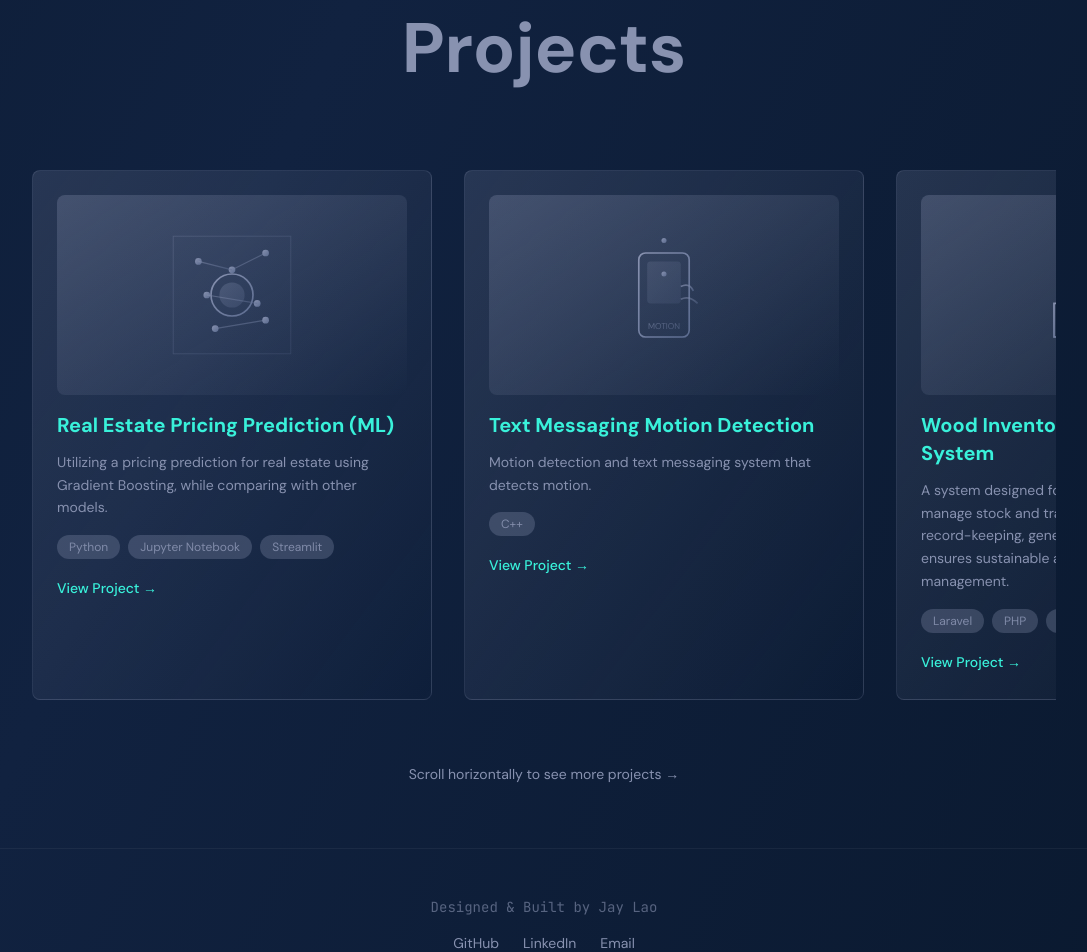
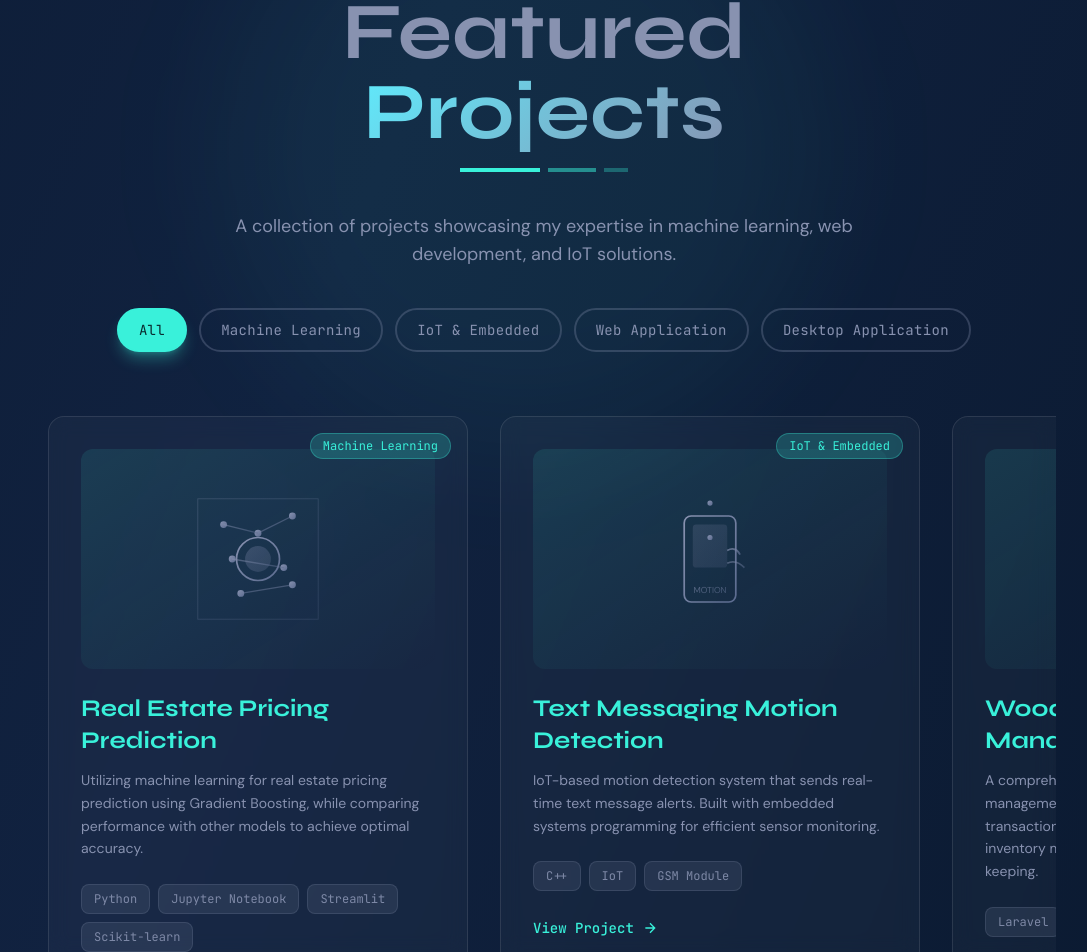
Before and after one commit to JayLao27/m-portfolio, a React (Vite) app: page / in a window 1280 px wide. Shown: the part 1844-2796 px from the top of the page, without its empty margins (96-1183 px from the left). Built offline with nearby package versions, Linux system fonts and the light colour scheme.

Commit message:
feat: enhance Projects component with category filtering, improved layout, and scroll functionality

```diff
--- a/src/components/section/projects.tsx
+++ b/src/components/section/projects.tsx
@@ -1,4 +1,4 @@
-import React from 'react'
+import React, { useRef, useEffect, useState } from 'react'
 import { MLIcon, MotionIcon, InventoryIcon, AudioIcon } from '../ProjectIcons'
 
 interface Project {
@@ -7,94 +7,202 @@ interface Project {
   description: string
   technologies: string[]
   link?: string
+  category: string
 }
 
 const projectsData: Project[] = [
   {
     id: 1,
-    title: 'Real Estate Pricing Prediction (ML)',
-    description: 'Utilizing a pricing prediction for real estate using Gradient Boosting, while comparing with other models.',
-    technologies: ['Python', 'Jupyter Notebook', 'Streamlit'],
-    link: 'https://github.com/JayLao27/realestate-pricing-prediction'
+    title: 'Real Estate Pricing Prediction',
+    description: 'Utilizing machine learning for real estate pricing prediction using Gradient Boosting, while comparing performance with other models to achieve optimal accuracy.',
+    technologies: ['Python', 'Jupyter Notebook', 'Streamlit', 'Scikit-learn'],
+    link: 'https://github.com/JayLao27/realestate-pricing-prediction',
+    category: 'Machine Learning'
   },
   {
     id: 2,
     title: 'Text Messaging Motion Detection',
-    description: 'Motion detection and text messaging system that detects motion.',
-    technologies: ['C++'],
-    link: 'https://github.com/JayLao27/PirMotion-GSMSim800L'
+    description: 'IoT-based motion detection system that sends real-time text message alerts. Built with embedded systems programming for efficient sensor monitoring.',
+    technologies: ['C++', 'IoT', 'GSM Module'],
+    link: 'https://github.com/JayLao27/PirMotion-GSMSim800L',
+    category: 'IoT & Embedded'
   },
   {
     id: 3,
     title: 'Wood Inventory Management System',
-    description: 'A system designed for RM companies to efficiently manage stock and transactions. It provides accurate record-keeping, generates detailed reports, and ensures sustainable and organized inventory management.',
-    technologies: ['Laravel', 'PHP', 'MySQL'],
-    link: 'https://github.com/JayLao27/wood-inventory-management'
+    description: 'A comprehensive system designed for resource management companies to efficiently track stock and transactions. Features detailed reporting, sustainable inventory management, and organized record-keeping.',
+    technologies: ['Laravel', 'PHP', 'MySQL', 'Bootstrap'],
+    link: 'https://github.com/JayLao27/wood-inventory-management',
+    category: 'Web Application'
   },
   {
     id: 4,
-    title: 'Audio Library',
-    description: 'A platform where users can browse, purchase, and stream music from artists. It allows users to create and manage playlists, add tracks to their collection, and explore a personal music library.',
+    title: 'Audio Library Platform',
+    description: 'A feature-rich music platform where users can browse, purchase, and stream music from artists. Includes playlist management, personal library features, and seamless audio playback.',
     technologies: ['Java', 'JavaFX', 'CSS', 'MySQL'],
-    link: '#'
+    link: '#',
+    category: 'Desktop Application'
   }
 ]
 
 export const Projects: React.FC<{ isDarkMode: boolean }> = ({ isDarkMode }) => {
+  const scrollContainerRef = useRef<HTMLDivElement>(null)
+  const [activeFilter, setActiveFilter] = useState('All')
+  const categories = ['All', 'Machine Learning', 'IoT & Embedded', 'Web Application', 'Desktop Application']
+
+  const filteredProjects = activeFilter === 'All'
+    ? projectsData
+    : projectsData.filter(p => p.category === activeFilter)
+
+  useEffect(() => {
+    const container = scrollContainerRef.current
+    if (!container) return
+
+    const handleWheel = (e: WheelEvent) => {
+      if (e.deltaY !== 0) {
+        e.preventDefault()
+        container.scrollLeft += e.deltaY
+      }
+    }
+
+    container.addEventListener('wheel', handleWheel)
+    return () => container.removeEventListener('wheel', handleWheel)
+  }, [])
+
   return (
     <section
       id="projects"
-      className="min-h-screen pt-32 px-[10%] pb-16 max-w-[1600px] mx-auto max-xl:px-[5%] max-md:pt-24 max-md:px-[5%] max-md:pb-12 relative"
+      className="min-h-screen pt-32 px-[10%] pb-20 max-w-[1600px] mx-auto max-xl:px-[5%] max-md:pt-24 max-md:px-[5%] max-md:pb-16 relative overflow-hidden"
     >
-      <div className="mb-16">
-        <h2
-          className={`${isDarkMode ? 'text-tagline-text' : 'text-[#E1E8FF]'} text-[70px] font-[SF Compact] font-semibold mb-8 text-center max-md:text-[2.5rem]`}
-        >
-          Projects
-        </h2>
+      {/* Background Elements */}
+      <div className="absolute inset-0 pointer-events-none overflow-hidden">
+        <div className={`absolute top-0 left-1/4 w-[600px] h-[600px] rounded-full blur-3xl ${isDarkMode ? 'bg-highlight/5' : 'bg-[#1DD0A7]/5'} animate-float`} style={{ animationDelay: '1s' }}></div>
       </div>
 
-      {/* Scrollable Container */}
-      <div className="overflow-x-auto pb-8">
-        <div className="flex gap-8 min-w-max">
-          {projectsData.map((project) => (
+      {/* Header */}
+      <div className="mb-16 text-center relative z-10">
+        <div className="inline-block">
+          <div className="relative">
+            <h2
+              className={`font-['Syne'] ${isDarkMode ? 'text-tagline-text' : 'text-[#E1E8FF]'} text-[5rem] font-bold mb-4 max-md:text-[3.5rem] leading-none`}
+            >
+              Featured
+              <span className="block text-gradient">Projects</span>
+            </h2>
+            <div className="flex justify-center gap-2 mt-4">
+              <div className="w-20 h-1 bg-highlight"></div>
+              <div className="w-12 h-1 bg-highlight/50"></div>
+              <div className="w-6 h-1 bg-highlight/30"></div>
+            </div>
+          </div>
+        </div>
+
+        <p className={`mt-8 text-lg font-['DM_Sans'] ${isDarkMode ? 'text-body-text' : 'text-white/80'} max-w-2xl mx-auto`}>
+          A collection of projects showcasing my expertise in machine learning, web development, and IoT solutions.
+        </p>
+
+        {/* Category Filters */}
+        <div className="flex flex-wrap justify-center gap-3 mt-10">
+          {categories.map((category) => (
+            <button
+              key={category}
+              onClick={() => setActiveFilter(category)}
+              className={`px-5 py-2.5 rounded-full font-['JetBrains_Mono'] text-sm tracking-wide transition-all duration-300 ${
+                activeFilter === category
+                  ? isDarkMode
+                    ? 'bg-highlight text-dark-bg border-2 border-highlight shadow-lg shadow-highlight/30'
+                    : 'bg-[#1DD0A7] text-white border-2 border-[#1DD0A7] shadow-lg shadow-[#1DD0A7]/30'
+                  : isDarkMode
+                    ? 'bg-transparent text-nav-text border-2 border-nav-text/30 hover:border-highlight hover:text-highlight'
+                    : 'bg-transparent text-white border-2 border-white/30 hover:border-[#1DD0A7] hover:text-[#1DD0A7]'
+              } hover:scale-105`}
+            >
+              {category}
+            </button>
+          ))}
+        </div>
+      </div>
+
+      {/* Projects Grid/Scroll Container */}
+      <div
+        ref={scrollContainerRef}
+        className="overflow-x-auto pb-8 scrollbar-hide relative z-10"
+        style={{
+          scrollbarWidth: 'none',
+          msOverflowStyle: 'none'
+        }}
+      >
+        <div className="flex gap-8 min-w-max px-4">
+          {filteredProjects.map((project, index) => (
             <div
               key={project.id}
-              className={`flex-shrink-0 w-[400px] p-6 rounded-lg transition-all duration-300 hover:shadow-lg ${
+              className={`perspective-card flex-shrink-0 w-[420px] p-8 rounded-2xl transition-all duration-500 group relative overflow-hidden ${
                 isDarkMode
-                  ? 'bg-gradient-to-br from-[rgba(136,146,176,0.2)] to-transparent border border-[rgba(136,146,176,0.2)] hover:border-[rgba(136,146,176,0.5)]'
-                  : 'bg-gradient-to-br from-[rgba(10,43,47,0.1)] to-transparent border border-[rgba(10,43,47,0.1)] hover:border-[rgba(10,43,47,0.3)]'
+                  ? 'glass-effect hover:bg-white/5'
+                  : 'bg-gradient-to-br from-white/10 to-transparent border border-white/20 hover:bg-white/15'
               }`}
+              style={{
+                animation: `fadeInUp 0.6s cubic-bezier(0.16, 1, 0.3, 1) forwards`,
+                animationDelay: `${index * 0.1}s`,
+                opacity: 0
+              }}
             >
+              {/* Gradient overlay on hover */}
+              <div className={`absolute inset-0 opacity-0 group-hover:opacity-100 transition-opacity duration-500 ${
+                isDarkMode
+                  ? 'bg-gradient-to-br from-highlight/10 to-transparent'
+                  : 'bg-gradient-to-br from-[#1DD0A7]/10 to-transparent'
+              }`}></div>
+
+              {/* Category Badge */}
+              <div className={`absolute top-4 right-4 px-3 py-1 rounded-full text-xs font-['JetBrains_Mono'] ${
+                isDarkMode
+                  ? 'bg-highlight/20 text-highlight border border-highlight/30'
+                  : 'bg-[#1DD0A7]/20 text-[#1DD0A7] border border-[#1DD0A7]/30'
+              }`}>
+                {project.category}
+              </div>
+
               {/* Project Icon */}
-              <div className="w-full h-[200px] rounded-lg mb-4 bg-gradient-to-br from-[rgba(136,146,176,0.3)] to-transparent overflow-hidden flex items-center justify-center p-4">
+              <div className={`relative w-full h-[220px] rounded-xl mb-6 overflow-hidden flex items-center justify-center p-6 transition-transform duration-500 group-hover:scale-105 ${
+                isDarkMode
+                  ? 'bg-gradient-to-br from-highlight/10 to-transparent'
+                  : 'bg-gradient-to-br from-[#1DD0A7]/10 to-transparent'
+              }`}>
                 {project.id === 1 && <MLIcon isDarkMode={isDarkMode} />}
                 {project.id === 2 && <MotionIcon isDarkMode={isDarkMode} />}
                 {project.id === 3 && <InventoryIcon isDarkMode={isDarkMode} />}
                 {project.id === 4 && <AudioIcon isDarkMode={isDarkMode} />}
+
+                {/* Shine effect */}
+                <div className="absolute inset-0 bg-gradient-to-r from-transparent via-white/10 to-transparent -translate-x-full group-hover:translate-x-full transition-transform duration-1000"></div>
               </div>
 
               {/* Project Content */}
+              <div className="relative z-10">
                 <h3
-                className={`text-xl font-semibold mb-3 ${isDarkMode ? 'text-highlight' : 'text-[#E1E8FF]'}`}
+                  className={`text-2xl font-['Syne'] font-bold mb-3 transition-colors duration-300 ${
+                    isDarkMode ? 'text-highlight group-hover:text-[#5EEEFF]' : 'text-[#E1E8FF] group-hover:text-[#1DD0A7]'
+                  }`}
                 >
                   {project.title}
                 </h3>
+
                 <p
-                className={`text-sm mb-4 leading-relaxed ${isDarkMode ? 'text-body-text' : 'text-[#FFFFFF]'}`}
+                  className={`text-sm font-['DM_Sans'] mb-6 leading-relaxed ${isDarkMode ? 'text-body-text' : 'text-white/80'}`}
                 >
                   {project.description}
                 </p>
 
                 {/* Technologies */}
-              <div className="flex flex-wrap gap-2 mb-4">
-                {project.technologies.map((tech, index) => (
+                <div className="flex flex-wrap gap-2 mb-6">
+                  {project.technologies.map((tech) => (
                     <span
-                    key={index}
-                    className={`text-xs px-3 py-1 rounded-full ${
+                      key={tech}
+                      className={`text-xs px-3 py-1.5 rounded-lg font-['JetBrains_Mono'] transition-all duration-300 hover:scale-110 ${
                         isDarkMode
-                        ? 'bg-[rgba(136,146,176,0.3)] text-[rgba(136,146,176,0.9)]'
-                        : 'bg-[rgba(225,232,255,0.3)] text-[rgba(225,232,255,0.9)]'
+                          ? 'bg-[rgba(136,146,176,0.15)] text-[rgba(136,146,176,0.9)] border border-[rgba(136,146,176,0.2)]'
+                          : 'bg-white/10 text-white/90 border border-white/20'
                       }`}
                     >
                       {tech}
@@ -106,21 +214,44 @@ export const Projects: React.FC<{ isDarkMode: boolean }> = ({ isDarkMode }) => {
                 {project.link && (
                   <a
                     href={project.link}
-                  className={`inline-block text-sm font-medium transition-all duration-300 hover:-translate-y-0.5 ${isDarkMode ? 'text-highlight hover:text-highlight' : 'text-[#1DD0A7] hover:text-[#1DD0A7]'}`}
+                    target="_blank"
+                    rel="noopener noreferrer"
+                    className={`inline-flex items-center gap-2 text-sm font-['JetBrains_Mono'] font-medium transition-all duration-300 group/link ${
+                      isDarkMode ? 'text-highlight hover:text-[#5EEEFF]' : 'text-[#1DD0A7] hover:text-[#0F9B6E]'
+                    }`}
                   >
-                  View Project →
+                    View Project
+                    <svg
+                      width="16"
+                      height="16"
+                      viewBox="0 0 24 24"
+                      fill="none"
+                      stroke="currentColor"
+                      strokeWidth="2"
+                      className="transform group-hover/link:translate-x-1 transition-transform duration-300"
+                    >
+                      <path d="M5 12h14M12 5l7 7-7 7"/>
+                    </svg>
                   </a>
                 )}
+              </div>
             </div>
           ))}
         </div>
       </div>
 
       {/* Scroll Indicator */}
-      <div className="text-center mt-8">
-        <p className={`text-sm ${isDarkMode ? 'text-nav-text' : 'text-light-nav-text'}`}>
-          Scroll horizontally to see more projects →
+      <div className="text-center mt-10 relative z-10">
+        <div className="inline-flex items-center gap-3">
+          <div className="flex gap-1.5">
+            <div className={`w-2 h-2 rounded-full ${isDarkMode ? 'bg-highlight' : 'bg-[#1DD0A7]'} animate-pulse`}></div>
+            <div className={`w-2 h-2 rounded-full ${isDarkMode ? 'bg-highlight/60' : 'bg-[#1DD0A7]/60'} animate-pulse`} style={{ animationDelay: '0.2s' }}></div>
+            <div className={`w-2 h-2 rounded-full ${isDarkMode ? 'bg-highlight/30' : 'bg-[#1DD0A7]/30'} animate-pulse`} style={{ animationDelay: '0.4s' }}></div>
+          </div>
+          <p className={`text-sm font-['JetBrains_Mono'] ${isDarkMode ? 'text-nav-text' : 'text-white/60'}`}>
+            Scroll horizontally or use mouse wheel →
           </p>
+        </div>
       </div>
     </section>
   )
```
Lines whose indentation alone changed are shown as unchanged.
